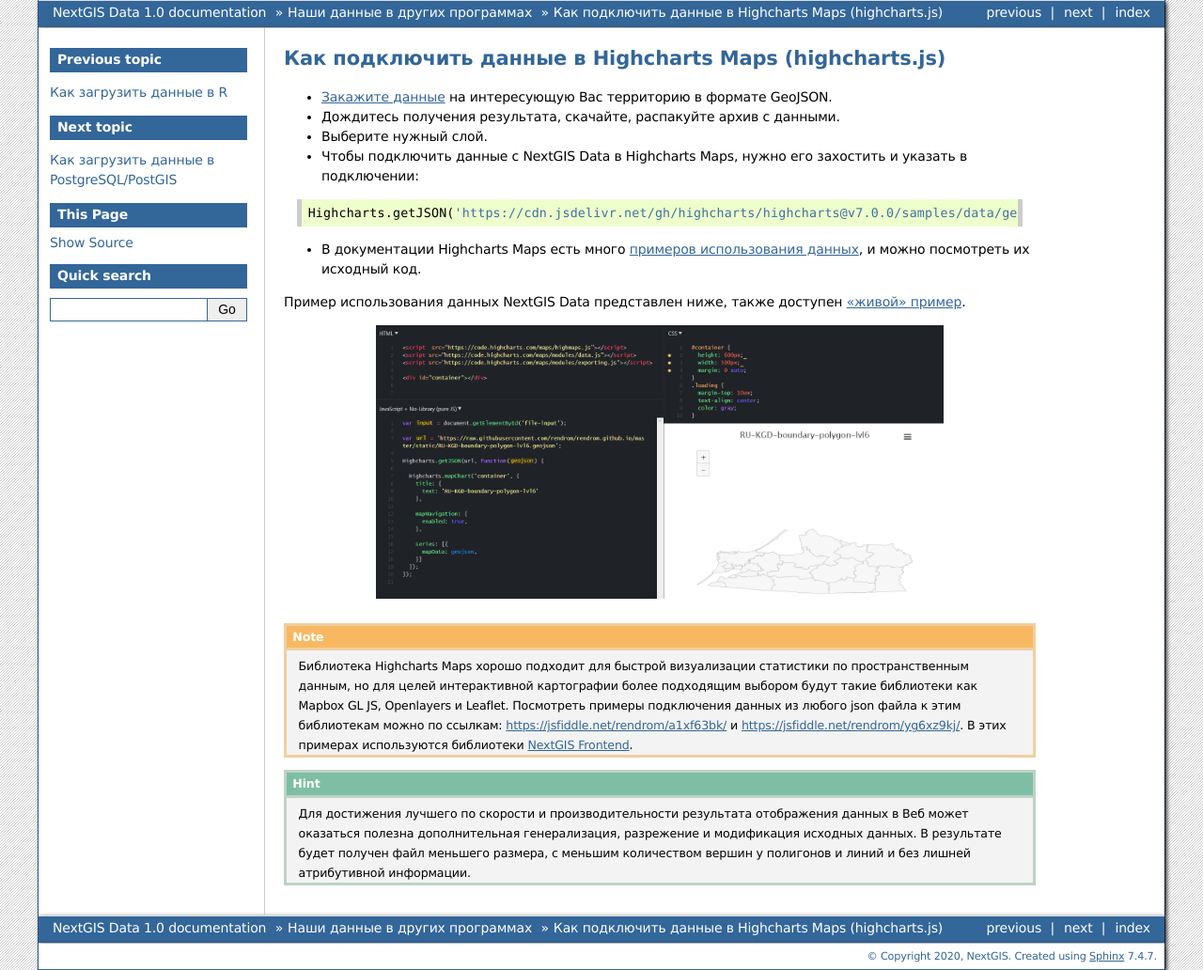
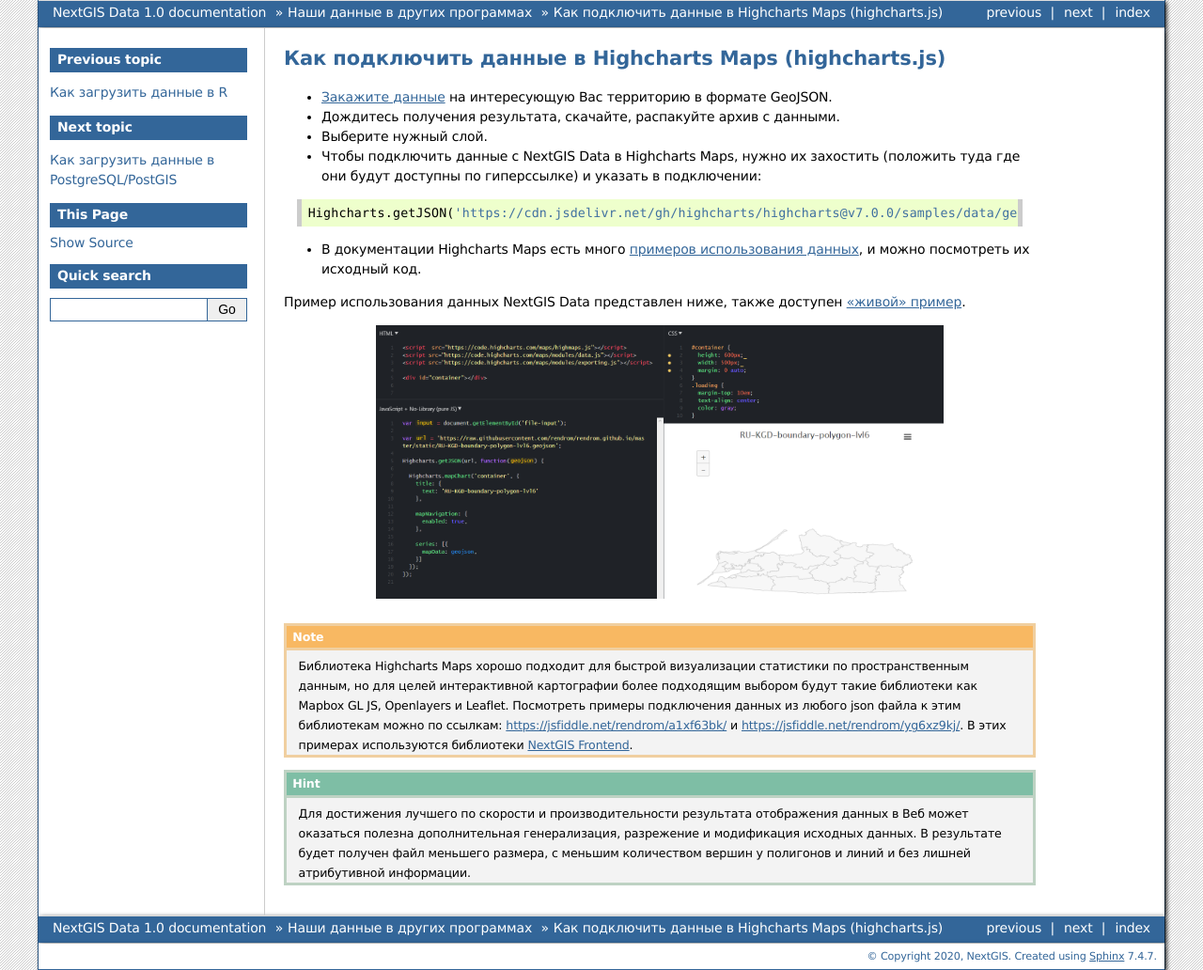
Before and after one commit to nextgis/docs_data, a Sphinx documentation site: the page built from source/highcharts.rst, in a window 1280 px wide. Shown: the whole page at 94% size. Built offline with Sphinx 7.4.7, drawn with Linux system fonts in a browser that asks for light colours; formulas are drawn with MathJax 3; pages that are not in the unit, such as notebooks, are missing from menus.

Commit message:
clarification

```diff
--- a/source/highcharts.rst
+++ b/source/highcharts.rst
@@ -6,7 +6,7 @@
 * `Закажите данные <https://data.nextgis.com/ru/>`_ на интересующую Вас территорию в формате GeoJSON.
 * Дождитесь получения результата, скачайте, распакуйте архив с данными.
 * Выберите нужный слой.
-* Чтобы подключить данные с NextGIS Data в Highcharts Maps, нужно его захостить и указать в подключении:
+* Чтобы подключить данные с NextGIS Data в Highcharts Maps, нужно их захостить (положить туда где они будут доступны по гиперссылке) и указать в подключении:
 
 .. code-block:: javascript
 
```
